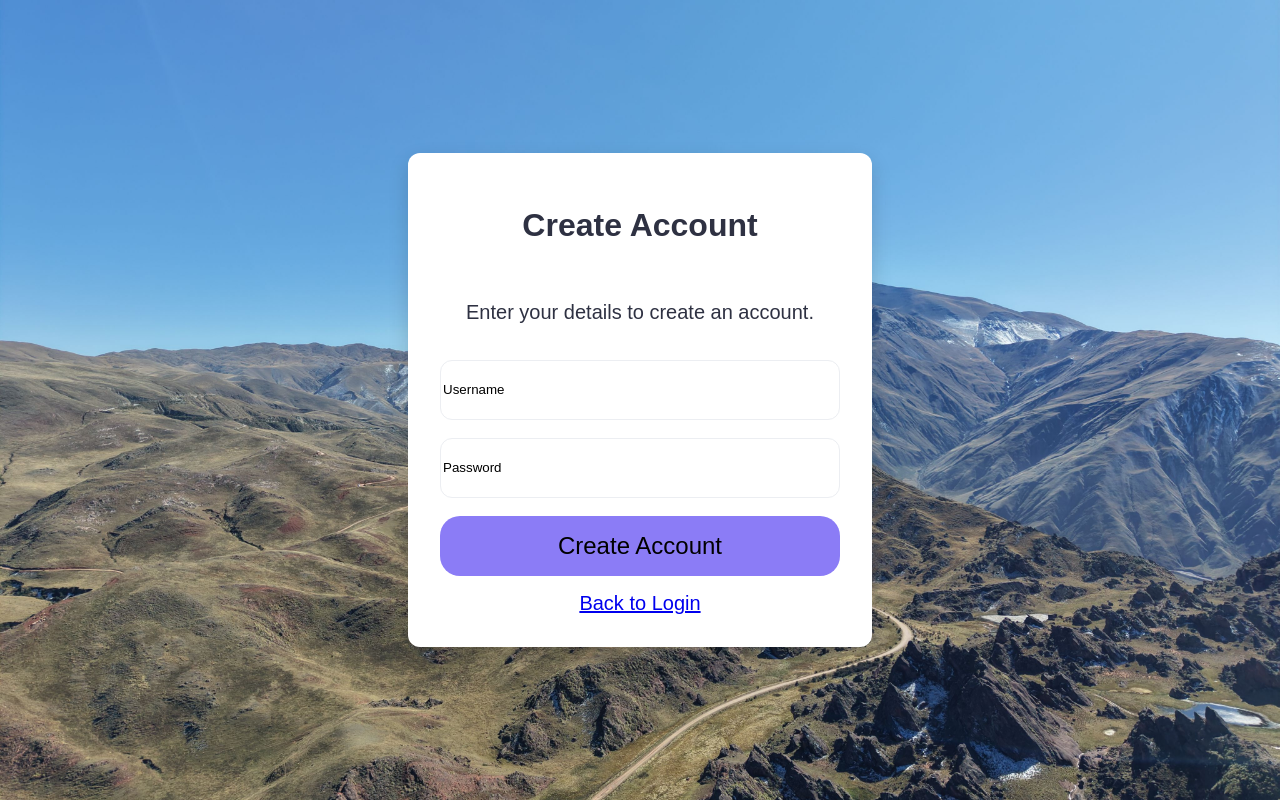
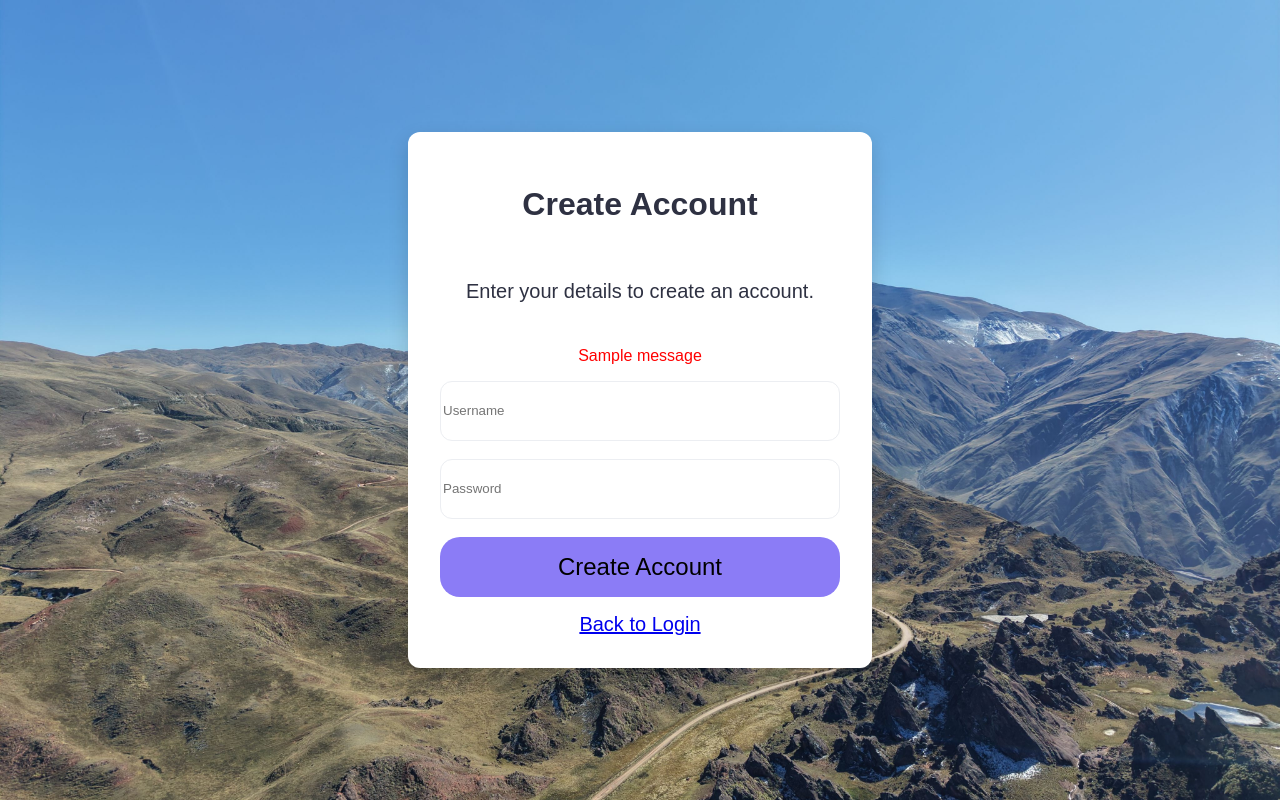
Before and after one commit to edTom2009/Procedural-Generator-Version-1, a Flask app: page /register in a window 1280 px wide. Run offline with Flask 3, Linux system fonts and the light colour scheme; one stand-in notice (Sample message) is shown.

Commit message:
added error message for invalid login attempts

```diff
--- a/app.py
+++ b/app.py
@@ -1,22 +1,24 @@
-from flask import Flask, redirect, request
+#========Imports========
+from flask import Flask, redirect, request, flash
 from flask.templating import render_template
 from flask_sqlalchemy import SQLAlchemy
 #from terrain import generate_terrain
 
-
-
-
+#========Flask app setup========
 app = Flask(__name__)
+app.secret_key = 'your_secret_key'  # Replace with a secure key in production
 
 app.config['SQLALCHEMY_DATABASE_URI'] = 'sqlite:///site.db'
 app.config['SQLALCHEMY_TRACK_MODIFICATIONS'] = False
 
+#========Database setup========
 db = SQLAlchemy(app)
 class User(db.Model):
     id = db.Column(db.Integer, primary_key=True)
     username = db.Column(db.String(150), unique=True, nullable=False)
     password = db.Column(db.String(150), nullable=False)
 
+#========Render templates========
 @app.route('/')
 def index():
     users = User.query.all()
@@ -26,23 +28,33 @@ def index():
 def register():
     return render_template("register.html")
 
+@app.route('/login', methods=['GET', 'POST'])
+def login():
+    return render_template('login.html')
+
+@app.route("/dashboard")
+def dashboard():
+    return render_template("dashboard.html")
+
+#========form handling========
+#new user registration
 @app.route('/add', methods=["POST"])
 def profile():
     username = request.form.get("username")
     password = request.form.get("password")
 
-    if username != '' and password != '':
+
+    if not User.query.filter_by(username=username).first():  # Check if user already exists
         u = User(username=username, password=password)
         db.session.add(u)
         db.session.commit()
-        return redirect('/dashboard')
+        return redirect('/login')
     else:
+        flash("Username already exists. Please choose a different one.")
         return redirect('/register')
 
-@app.route('/login', methods=['GET', 'POST'])
-def login():
-    return render_template('login.html')
 
+#login check
 @app.route('/loginCheck', methods=['POST'])
 def loginCheck():
     username = request.form.get("username")
@@ -53,13 +65,10 @@ def loginCheck():
     if user:
         return redirect('/dashboard')
     else:
+        flash("Invalid username or password. Please try again.")
         return redirect('/login')  # Redirect back to login on failure
 
-@app.route("/dashboard")
-def dashboard():
-    return render_template("dashboard.html")
-
-
+#terrain generation route
 @app.route("/generate", methods=["POST"])
 def generate():
     width = int(request.form["mapWidth"])
--- a/static/account.css
+++ b/static/account.css
@@ -91,3 +91,9 @@ input[type="submit"] {
 input[type="submit"]:hover {
     background-color: var(--accent-hover);
 }
+
+#errorMessage {
+    color: red;
+    font-size: 1rem;
+    margin-top: 0.5rem;
+}
--- a/static/account.js
+++ /dev/null
@@ -1,35 +0,0 @@
-function setupPlaceholderField(inputId, placeholderText, isPassword = false) {
-  var input = document.getElementById(inputId);
-
-  if (!input) return;
-
-  input.value = placeholderText;
-  input.dataset.hasTyped = "false";
-
-  input.addEventListener("focus", () => {
-    if (input.dataset.hasTyped !== "true" && input.value === placeholderText) {
-      input.value = "";
-    }
-
-    if (isPassword) {
-      input.type = "password";
-    }
-  });
-
-  input.addEventListener("input", () => {
-    input.dataset.hasTyped = "true";
-  });
-
-  input.addEventListener("blur", () => {
-    if (input.dataset.hasTyped !== "true") {
-      input.value = placeholderText;
-
-      if (isPassword) {
-        input.type = "text";
-      }
-    }
-  });
-}
-
-setupPlaceholderField("username", "Username");
-setupPlaceholderField("password", "Password", true);
--- a/templates/register.html
+++ b/templates/register.html
@@ -11,25 +11,42 @@
         <img id="createAccImage" src="{{url_for('static', filename='accountBG.jpg')}}">
     </div>
 
+
+
+
     <div class="content-container">
         <div class="inner-content">
             <h1>Create Account</h1>
             <p>Enter your details to create an account.</p>
+
+            <div class="errorMessages">
+                {% with messages = get_flashed_messages(with_categories=true) %}
+                    {% if messages %}
+                        <div class="flashes">
+                        {% for category, message in messages %}
+                            <div class="flash {{ category }}" id="errorMessage">
+                                {{ message }}
+                            </div>
+                        {% endfor %}
+                        </div>
+                    {% endif %}
+                {% endwith %}
+            </div>
 
             <form action="/add" method="post">
                 <input
                     type="text"
                     id="username"
                     name="username"
-                    value="Username"
+                    placeholder="Username"
                     required>
                 <br><br>
 
                 <input
-                    type="text"
+                    type="password"
                     id="password"
                     name="password"
-                    value="Password"
+                    placeholder="Password"
                     required>
                 <br><br>
                 <input type="submit" value="Create Account">
```
Also changed, not shown: templates/login.html (+17 -2 lines), instance/site.db.
